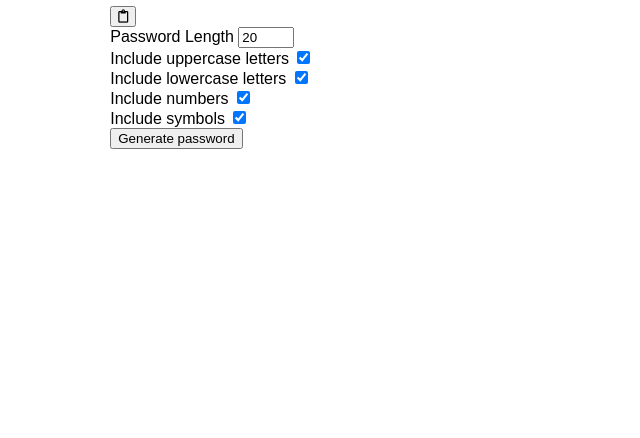
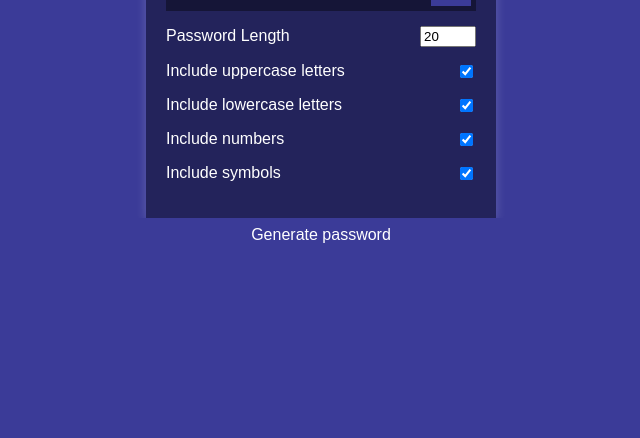
Before and after one commit to gvisis/50-projects-50-days, a website: page password-generator-ui/index.html in a window 1280 px wide. Shown: the part 362-800 px from the top of the page, without its empty margins (319-959 px from the left). Drawn offline with Linux system fonts and the light colour scheme; a web font is replaced by a local one.

Commit message:
css part

```diff
--- a/password-generator-ui/index.html
+++ b/password-generator-ui/index.html
@@ -12,14 +12,13 @@
 
 <body>
   <div class="container">
-    <h1>Password Generator starter</h1>
+    <h1>Password Generator</h1>
     <div class="result-container">
-      <span class="result"></span>
+      <span id="result"></span>
       <button class="btn" id="clipboard">
         <i class="far fa-clipboard"></i>
       </button>
     </div>
-    <div class="setting">
     <div class="setting">
       <label>Password Length</label>
       <input type="number" id="length" min="4" max="20" value="20">
--- a/password-generator-ui/style.css
+++ b/password-generator-ui/style.css
@@ -1,15 +1,81 @@
-@import url("https://fonts.googleapis.com/css2?family=Muli&display=swap");
+@import url('https://fonts.googleapis.com/css2?family=Muli&display=swap');
 
 * {
   box-sizing: border-box;
 }
 body {
-  font-family: "Muli", sans-serif;
+  background-color: #3b3b98;
+  color: #fff;
+  font-family: 'Muli', sans-serif;
   display: flex;
   align-items: center;
   justify-content: center;
   flex-direction: column;
   height: 100vh;
   overflow: hidden;
+  padding: 10px;
   margin: 0;
 }
+
+h2 {
+  margin: 10px 0 20px;
+  text-align: center;
+}
+
+.container {
+  background-color: #23235b;
+  box-shadow: 0px 2px 10px rgba(255, 255, 255, 0.2);
+  padding: 20px;
+  width: 350px;
+  max-width: 100%;
+}
+
+.result-container {
+  background-color: rgba(0, 0, 0, 0.4);
+  display: flex;
+  justify-content: flex-start;
+  align-items: center;
+  position: relative;
+  font-size: 18px;
+  letter-spacing: 1px;
+  padding: 12px 10px;
+  height: 50px;
+  width: 100%;
+}
+
+.result-container #result {
+  word-wrap: break-word;
+
+  /* button is 40px so it won't go over it */
+  max-width: calc(100% - 40px);
+}
+
+.result-container .btn {
+  position: absolute;
+  top: 5px;
+  right: 5px;
+  width: 40px;
+  height: 40px;
+  font-size: 20px;
+}
+
+.btn {
+  border: none;
+  background-color: #3b3b98;
+  color: #fff;
+  font-size: 16px;
+  padding: 8px 12px;
+  cursor: pointer;
+}
+
+.btn-large {
+  display: block;
+  width: 100%;
+}
+
+.setting {
+  display: flex;
+  justify-content: space-between;
+  align-items: center;
+  margin: 15px 0;
+}
```
Lines whose indentation alone changed are shown as unchanged.
